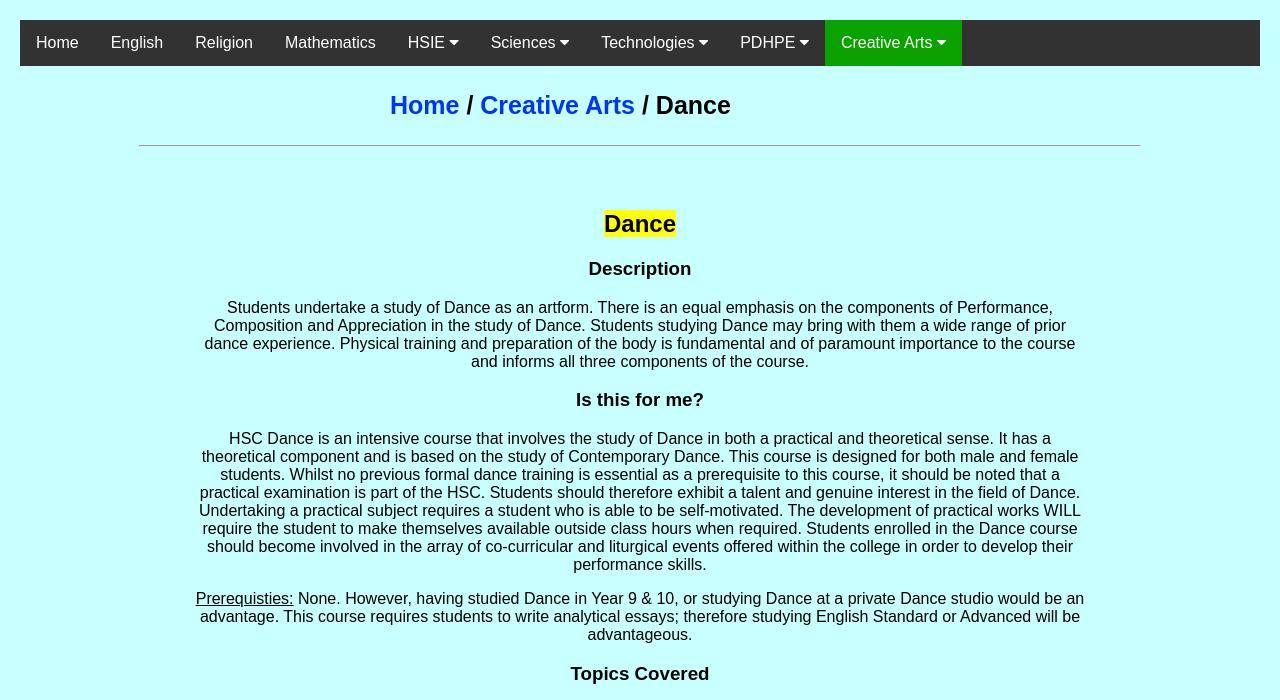
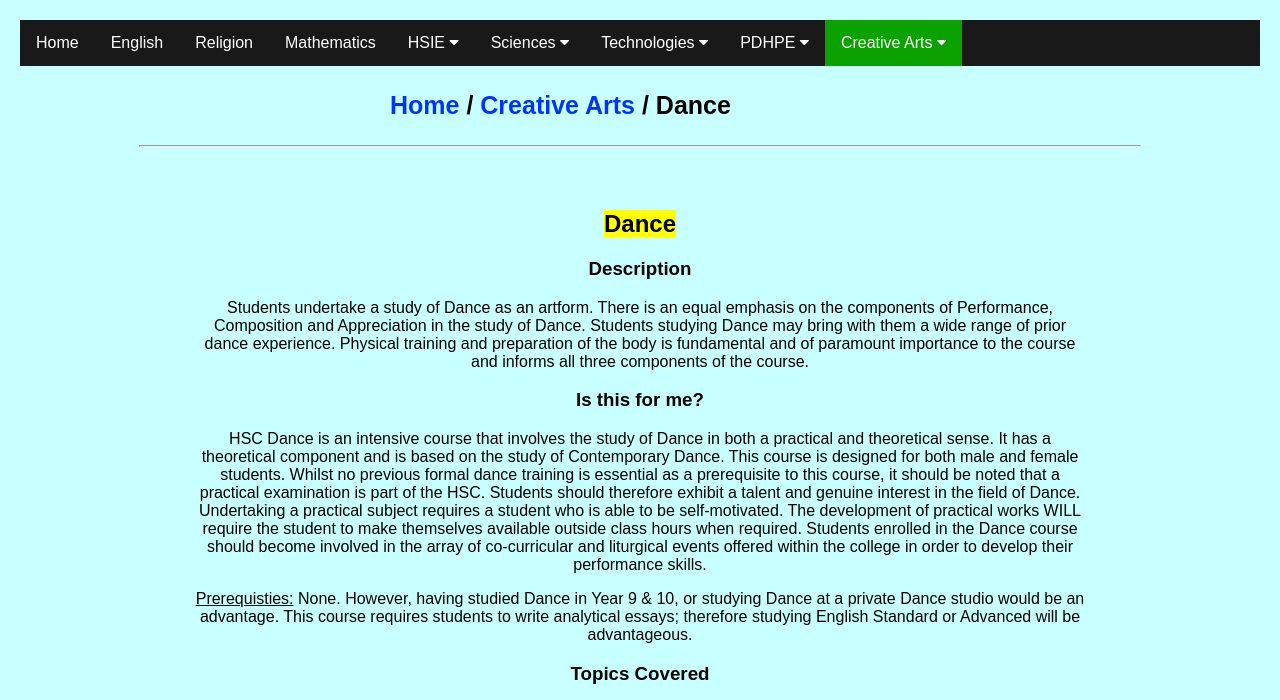
Before and after one commit to stjohnpaul2subjects/stjohnpaul2subjects.github.io, a plain HTML site: page dance.html in a window 1280 px wide. Shown: the top 700 px of the page. Drawn offline with Linux system fonts and the light colour scheme.

Commit message:
Update subjects.css

```diff
--- a/subjects.css
+++ b/subjects.css
@@ -6,7 +6,7 @@ body {
 
 .navbar {
     overflow: hidden;
-    background-color: rgb(50, 50, 50);
+    background-color: rgb(25, 25, 25);
 }
 
 .navbar a {
```
